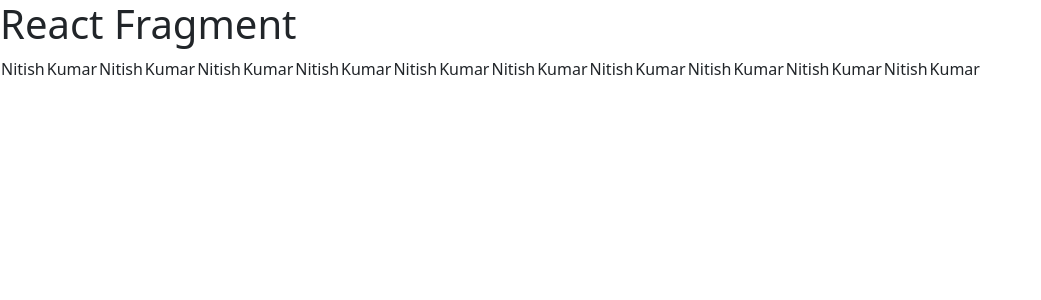
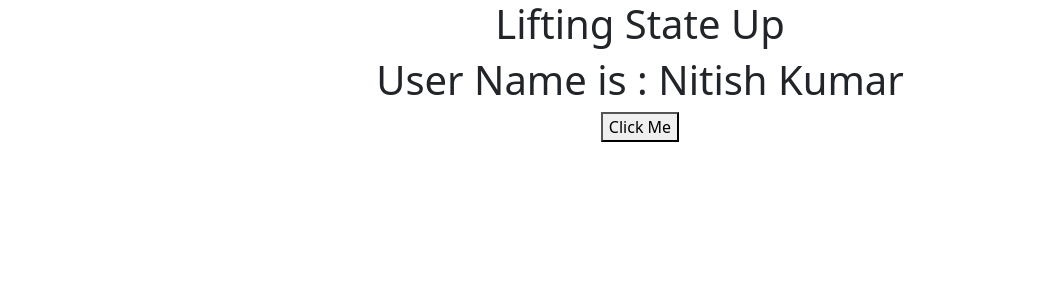
Before and after one commit to Nitish8800/React-Practice-Tutorial, a React (Create React App) app in the folder react_tutorial_3_state-fun/: page / in a window 1280 px wide. Shown: the top 300 px of the page, without its empty margins (0-1041 px from the left). Built offline with nearby package versions, Linux system fonts and the light colour scheme.

Commit message:
React tutorial in Hindi #38 Send Data Child to Parent Component

```diff
--- a/react_tutorial_3_state-fun/src/App.js
+++ b/react_tutorial_3_state-fun/src/App.js
@@ -654,31 +654,50 @@
 // export default App;
 
 // // <------------------------------>/                 React tutorial in Hindi #37 fragment in ReactJs
+// // </===============->/
+// import "./App.css";
+// import React from "react";
+// import Cols from "./components/Cols";
+// function App() {
+//   return (
+//     <>
+//       <h1>React Fragment</h1>
+//       <table>
+//         <tbody>
+//           <tr>
+//             <Cols />
+//             <Cols />
+//             <Cols />
+//             <Cols />
+//             <Cols />
+//             <Cols />
+//             <Cols />
+//             <Cols />
+//             <Cols />
+//             <Cols />
+//           </tr>
+//         </tbody>
+//       </table>
+//     </>
+//   );
+// }
+
+// export default App;
+
+// // <------------------------------>/                 React tutorial in Hindi #38 Send Data Child to Parent Component
 // </===============->/
+import React from "react";
 import "./App.css";
-import React from "react";
-import Cols from "./components/Cols";
+import User from "./components/User";
 function App() {
+  function getName(name) {
+    alert(name);
+  }
   return (
-    <>
-      <h1>React Fragment</h1>
-      <table>
-        <tbody>
-          <tr>
-            <Cols />
-            <Cols />
-            <Cols />
-            <Cols />
-            <Cols />
-            <Cols />
-            <Cols />
-            <Cols />
-            <Cols />
-            <Cols />
-          </tr>
-        </tbody>
-      </table>
-    </>
+    <div className="App">
+      <h1>Lifting State Up</h1>
+      <User getData={getName} />
+    </div>
   );
 }
 
--- a/react_tutorial_3_state-fun/src/components/User.js
+++ b/react_tutorial_3_state-fun/src/components/User.js
@@ -38,3 +38,17 @@
 // }
 
 // export default User;
+
+// <------------------------------>/                 React tutorial in Hindi #38 Send Data Child to Parent Component
+// </===============->/
+function User(props) {
+  const name = "Nitish Kumar";
+  return (
+    <div>
+      <h1>User Name is : {name} </h1>
+      <button onClick={() => props.getData(name)}>Click Me</button>
+    </div>
+  );
+}
+
+export default User;
```
